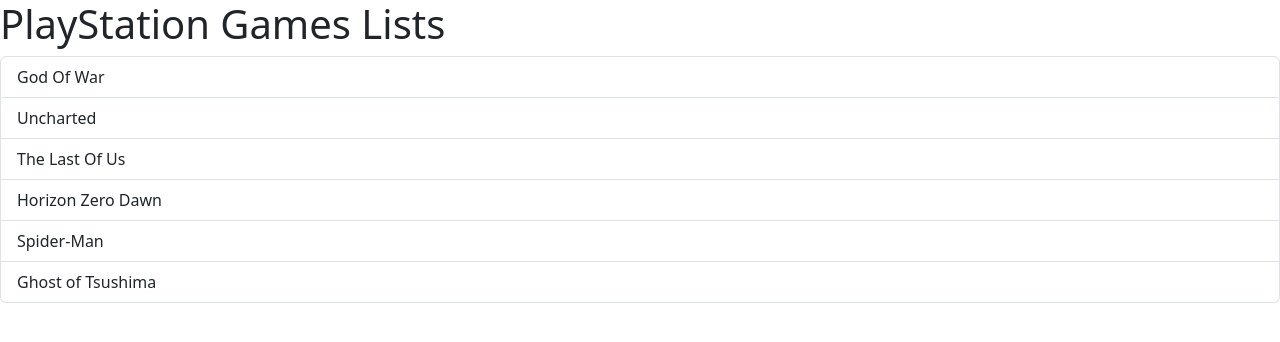
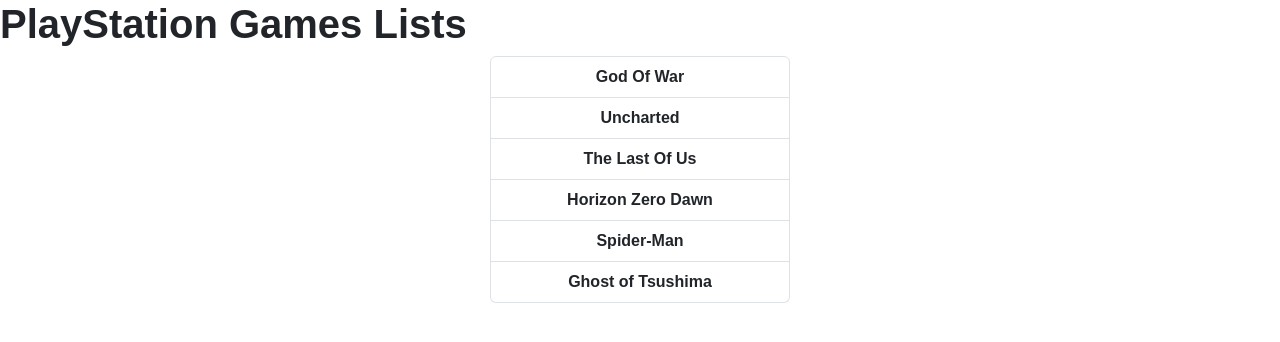
Before and after one commit to General-Monish/LEARNING_REACT, a React (Vite) app in the folder learning_Fragments-Topic/: page / in a window 1280 px wide. Shown: the top 342 px of the page. Built offline with nearby package versions, Linux system fonts and the light colour scheme.

Commit message:
done with CSS module Added one css module for the games now the class for games css will change only games css along with the unique id as well

```diff
--- a/learning_Fragments-Topic/src/App.jsx
+++ b/learning_Fragments-Topic/src/App.jsx
@@ -37,7 +37,7 @@
     // </>
     //                                                         PROPS and CONDITIONAL RENDERING
     <>
-      <h1>PlayStation Games Lists</h1>
+      <h1 style={{fontFamily: "Arial", fontWeight: 800}}>PlayStation Games Lists</h1>
        {/* conditionally rendering the error message if there are no games available in the games array and also rendering the list of games using the PlayStationGames component. */}
       <ErrorMessage gamesItems={games} />
       {/* gamesItems prop is passed to the PlayStationGames component, which will use it to render the list of games. If the games array is empty, the ErrorMessage component will display a message indicating that no games are available. */}
--- a/learning_Fragments-Topic/src/Components/Games.jsx
+++ b/learning_Fragments-Topic/src/Components/Games.jsx
@@ -1,6 +1,8 @@
+import styles from "./Games.module.css";
+
 const Games = (props) => {
   return (
-          <li className="list-group-item">
+          <li className={`${styles["playstation-games"]} list-group-item`}>
             {props.games}
           </li>
   );
--- /dev/null
+++ b/learning_Fragments-Topic/src/Components/Games.module.css
@@ -0,0 +1,8 @@
+.playstation-games {
+  width: 300px;
+  margin: 0 auto;
+  background-color: aqua;
+  text-align: center;
+  font-family: "Arial", sans-serif;
+  font-weight: 800;
+}
```
